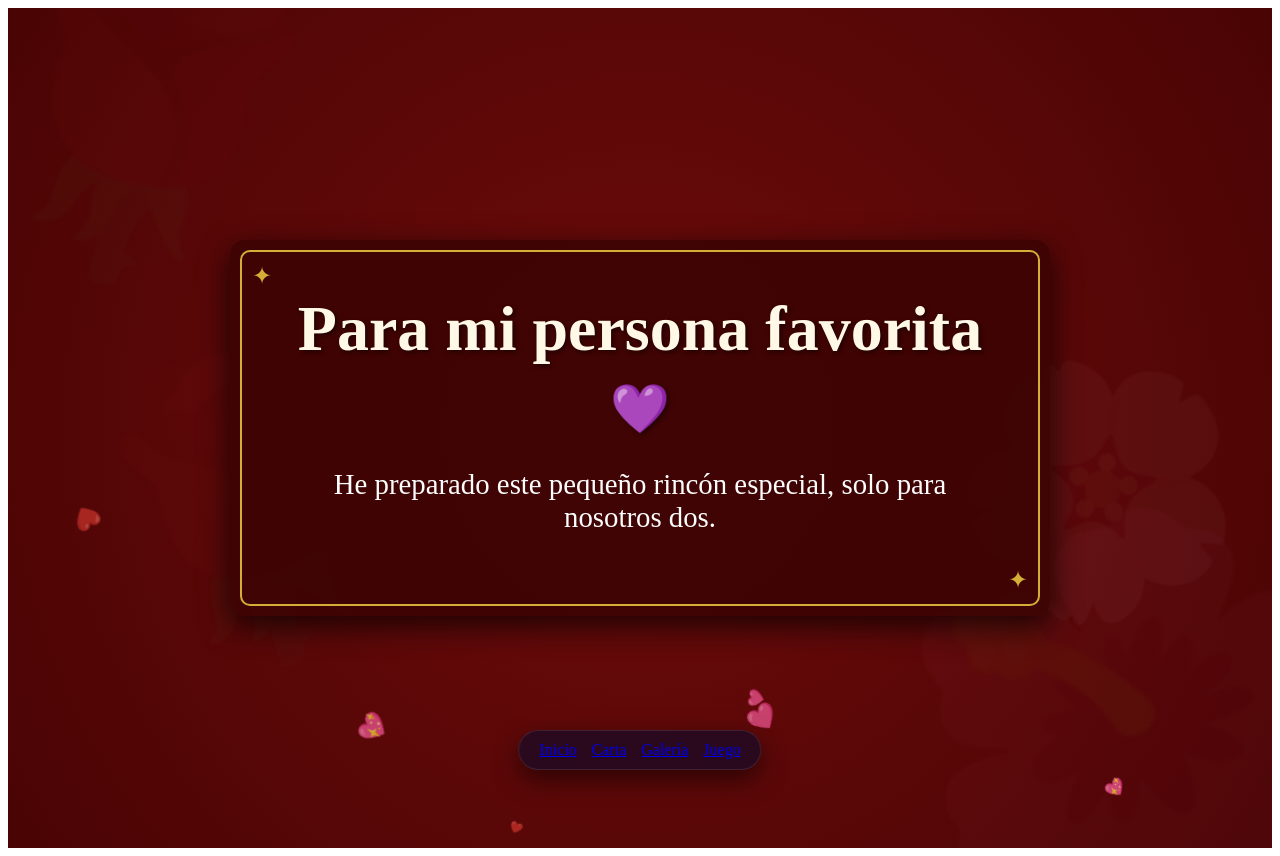
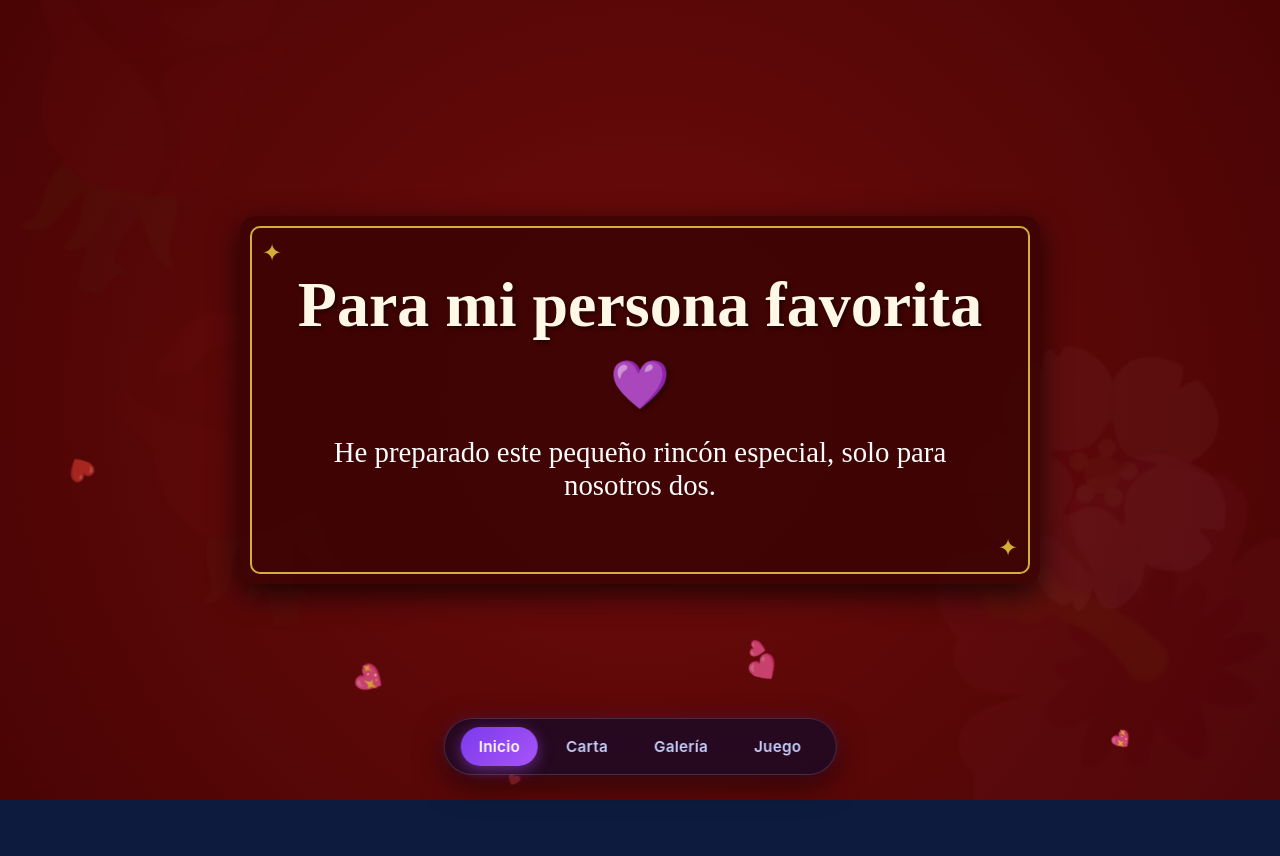
Before and after one commit to daespinoza3/regalo-sorpresa, an Angular app: page / in a window 1280 px wide. After the commit the page ends 800 px from the top, so only its background shows below. Built offline with nearby package versions, Linux system fonts and the light colour scheme.

Commit message:
Corregido audio, estilos del menu flotante y preparado despliegue para GitHub Pages

```diff
--- a/angular.json
+++ b/angular.json
@@ -36,8 +36,8 @@
                 },
                 {
                   "type": "anyComponentStyle",
-                  "maximumWarning": "4kB",
-                  "maximumError": "8kB"
+                  "maximumWarning": "8kB",
+                  "maximumError": "16kB"
                 }
               ],
               "outputHashing": "all"
@@ -66,7 +66,11 @@
           "builder": "@angular/build:unit-test"
         },
         "deploy": {
-          "builder": "angular-cli-ghpages:deploy"
+          "builder": "angular-cli-ghpages:deploy",
+          "options": {
+            "baseHref": "/regalo-sorpresa/",
+            "dir": "dist/proyecto/browser"
+          }
         }
       }
     }
--- a/package.json
+++ b/package.json
@@ -6,7 +6,8 @@
     "start": "ng serve",
     "build": "ng build",
     "watch": "ng build --watch --configuration development",
-    "test": "ng test"
+    "test": "ng test",
+    "deploy": "ng deploy"
   },
   "private": true,
   "packageManager": "npm@12.0.1",
--- a/src/app/app.config.ts
+++ b/src/app/app.config.ts
@@ -1,11 +1,11 @@
 import { ApplicationConfig, provideBrowserGlobalErrorListeners } from '@angular/core';
-import { provideRouter } from '@angular/router';
+import { provideRouter, withHashLocation } from '@angular/router';
 
 import { routes } from './app.routes';
 
 export const appConfig: ApplicationConfig = {
   providers: [
     provideBrowserGlobalErrorListeners(),
-    provideRouter(routes)
+    provideRouter(routes, withHashLocation())
   ]
 };
--- a/src/app/app.css
+++ b/src/app/app.css
@@ -1,32 +1,64 @@
 /* Contenedor del menú flotante */
 .menu-flotante {
   position: fixed;
-  bottom: 30px; /* Separación desde abajo */
+  bottom: 25px; /* Separación desde abajo */
   left: 50%; /* Lo centramos horizontalmente */
   transform: translateX(-50%);
-  background: rgba(20, 10, 40, 0.7); /* Morado muy oscuro y transparente */
-  backdrop-filter: blur(10px); /* Efecto cristal */
-  padding: 10px 20px;
+  background: rgba(20, 10, 40, 0.75); /* Morado muy oscuro y transparente */
+  backdrop-filter: blur(12px); /* Efecto cristal */
+  -webkit-backdrop-filter: blur(12px);
+  padding: 8px 16px;
   border-radius: 50px; /* Forma de píldora */
   display: flex;
-  gap: 15px;
-  box-shadow: 0 10px 25px rgba(0, 0, 0, 0.5);
-  border: 1px solid rgba(255, 255, 255, 0.1);
+  align-items: center;
+  gap: 10px;
+  box-shadow: 0 10px 30px rgba(0, 0, 0, 0.5), 0 0 15px rgba(125, 63, 219, 0.2);
+  border: 1px solid rgba(255, 255, 255, 0.15);
   z-index: 1000; /* Asegura que siempre esté por encima del resto del contenido */
+  max-width: 90vw;
 }
 
-/* Diseño de cada botón */
+/* Diseño de cada botón / enlace */
+.menu-flotante a,
 .btn-nav {
-  color: #a5b4fc; /* Azul clarito */
+  color: #c7d2fe; /* Azul / lila suave */
   text-decoration: none;
-  padding: 10px 20px;
+  padding: 10px 18px;
   border-radius: 30px;
-  font-weight: bold;
-  transition: all 0.3s ease;
+  font-weight: 600;
+  font-size: 0.95rem;
+  letter-spacing: 0.3px;
+  transition: all 0.3s cubic-bezier(0.4, 0, 0.2, 1);
+  display: inline-block;
+  user-select: none;
 }
 
 /* Efecto al pasar el mouse por encima */
+.menu-flotante a:hover,
 .btn-nav:hover {
-  background: rgba(125, 63, 219, 0.5); /* Fondo violeta suave */
-  color: white;
+  background: rgba(125, 63, 219, 0.4);
+  color: #ffffff;
+  transform: translateY(-2px);
 }
+
+/* Botón de la pestaña activa */
+.menu-flotante a.activo {
+  background: linear-gradient(135deg, #7c3aed 0%, #a855f7 100%);
+  color: #ffffff;
+  box-shadow: 0 4px 15px rgba(168, 85, 247, 0.45);
+}
+
+/* Ajustes para móviles */
+@media (max-width: 480px) {
+  .menu-flotante {
+    bottom: 15px;
+    padding: 6px 10px;
+    gap: 6px;
+  }
+
+  .menu-flotante a,
+  .btn-nav {
+    padding: 8px 12px;
+    font-size: 0.85rem;
+  }
+}
--- a/src/app/components/inicio/inicio.ts
+++ b/src/app/components/inicio/inicio.ts
@@ -1,14 +1,10 @@
 import { Component } from '@angular/core';
-import { RouterLink } from '@angular/router';
 
 @Component({
   selector: 'app-inicio',
   standalone: true,
-  imports: [RouterLink], // Esto es clave para que funcionen los botones
   templateUrl: './inicio.html',
   styleUrl: './inicio.css'
 })
 export class Inicio {
-  // Por ahora la clase está vacía, pero más adelante
-  // podríamos agregar cosas aquí, como reproducir su canción favorita
 }
--- a/src/styles.css
+++ b/src/styles.css
@@ -1 +1,13 @@
-/* You can add global styles to this file, and also import other style files */
+* {
+  margin: 0;
+  padding: 0;
+  box-sizing: border-box;
+}
+
+html, body {
+  width: 100%;
+  min-height: 100%;
+  background-color: #0d1b3f;
+  font-family: -apple-system, BlinkMacSystemFont, 'Segoe UI', Roboto, Helvetica, Arial, sans-serif;
+  overflow-x: hidden;
+}
```
Also changed, not shown: public/404.html (added, +13 -0 lines), 2 other files (tests, documents, lock files or other folders).
